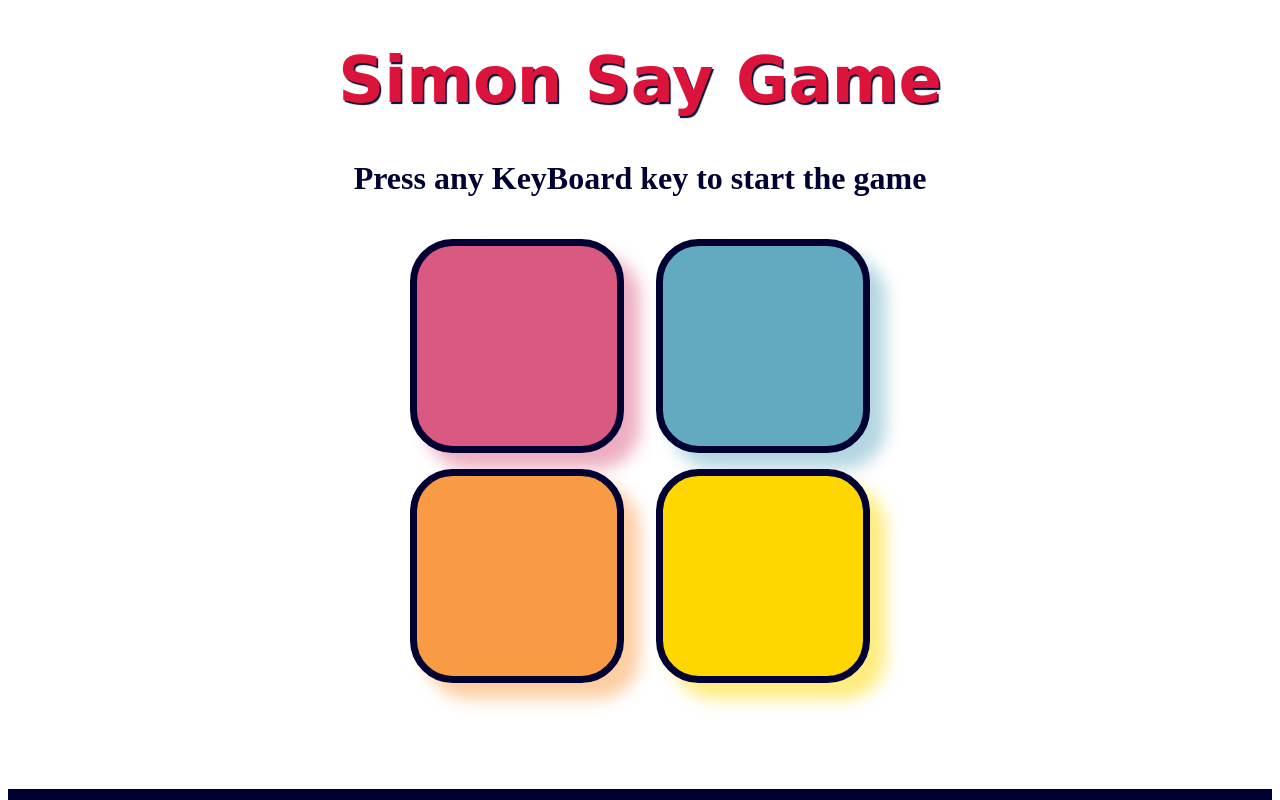
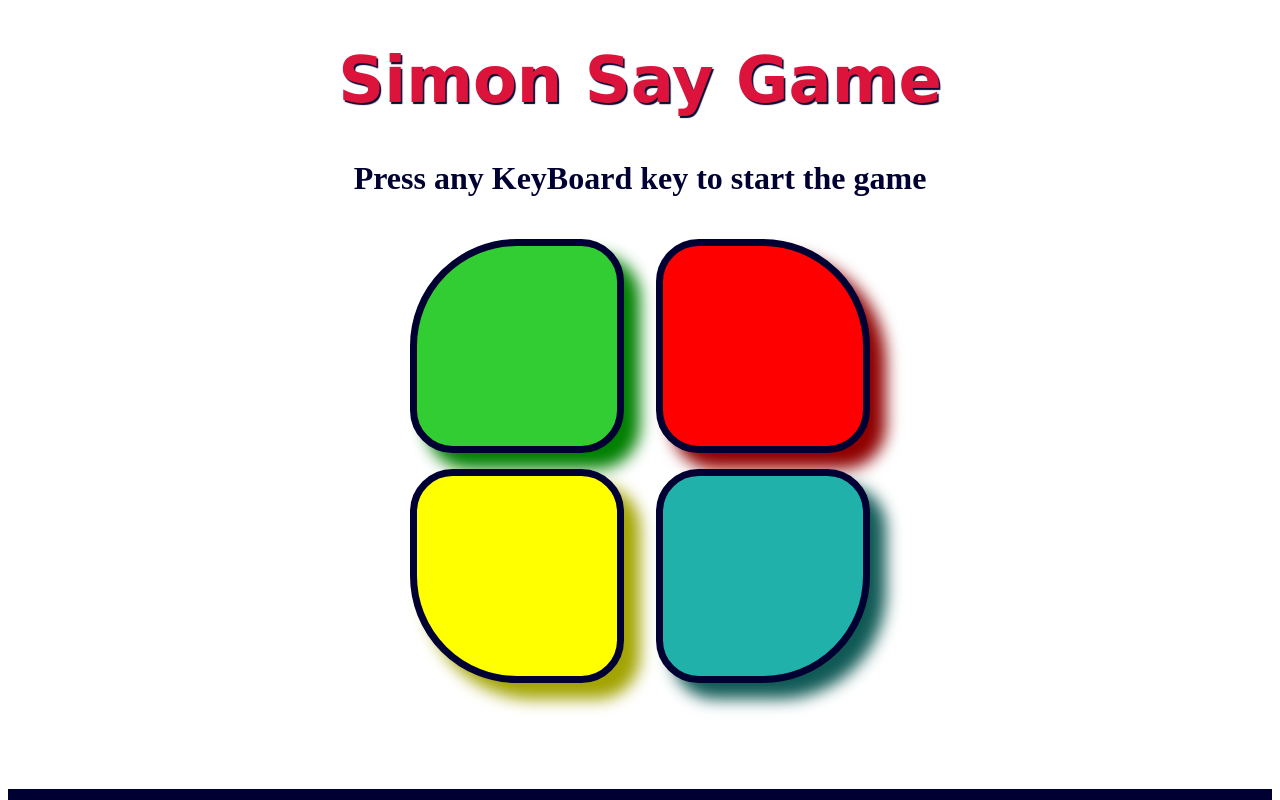
Before and after one commit to ASMITSRIVASTAVA0/Simon-Say-Game, a plain HTML site: page index.html in a window 1280 px wide. Shown: the top 800 px of the page. Drawn offline with Linux system fonts and the light colour scheme.

Commit message:
logo lgaya

```diff
--- a/index.html
+++ b/index.html
@@ -4,6 +4,8 @@
     <meta charset="UTF-8">
     <meta name="viewport" content="width=device-width, initial-scale=1.0">
     <title>Simon Say Game</title>
+
+    <link rel="icon" href="/logo.jpg">
 
     <link rel="stylesheet" href="style.css">
 </head>
@@ -35,10 +37,7 @@
     </div>
 
 
-<<<<<<< HEAD
-=======
 
->>>>>>> b8543bbbad7280f735b106b108e1d54b00dfec2b
     <script src="app.js"></script>
 </body>
 </html>
--- a/style.css
+++ b/style.css
@@ -13,6 +13,7 @@ body{
     /* border:0.4rem solid lack; */
     border:7px solid rgb(0, 0, 50);
     margin:1rem;
+
 }
 .heading{
     color:crimson;
@@ -39,21 +40,25 @@ body{
     }
 }
 .yellow{
-    background-color:#f99b45;
+    background-color:yellow;
 
-    box-shadow:1rem 1rem 1rem #f99c457e;
+    box-shadow:1rem 1rem 1rem rgb(163, 163, 1);
+    border-bottom-left-radius:50%;
 }
 .red{
-    background-color:#d95980;
-    box-shadow:1rem 1rem 1rem #d9597f7b;
+    background-color:limegreen;
+    box-shadow:1rem 1rem 1rem green;
+    border-top-left-radius:50%;
 }
 .purple{
-    background-color:gold;
-    box-shadow:1rem 1rem 1rem rgba(255, 217, 0, 0.503);
+    background-color:lightseagreen;
+    box-shadow:1rem 1rem 1rem rgb(16, 90, 86);
+    border-bottom-right-radius:50%;
 }
 .green{
-    background-color:#63aac0;
-    box-shadow:1rem 1rem 1rem #63aac07b;
+    background-color:red;
+    box-shadow:1rem 1rem 1rem rgb(144, 0, 0);
+    border-top-right-radius:50%;
 }
 
 /* jb btn flash krni */
```
Also changed, not shown: logo.jpg (added).
